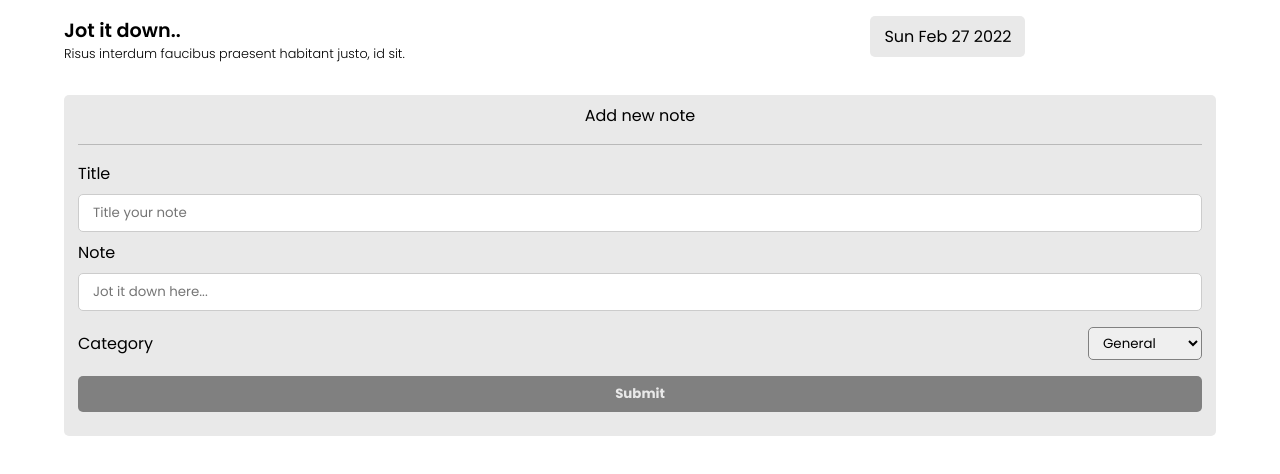
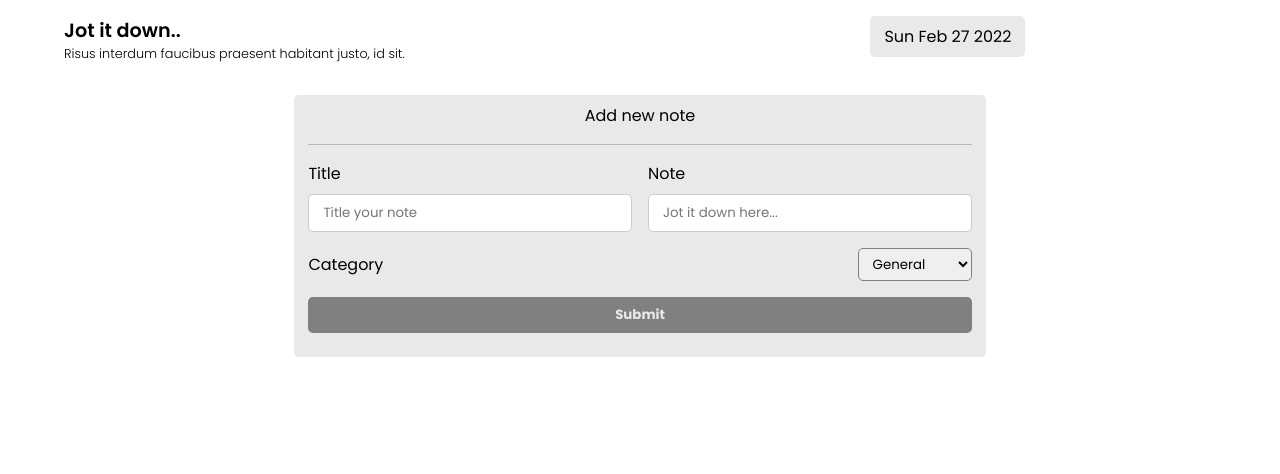
Before and after one commit to m-oniqu3/jot-react, a React (Create React App) app: page / in a window 1280 px wide. Both pictures are taken after a click on the element "Add new note". Shown: the top 474 px of the page. Built offline with nearby package versions, Linux system fonts and the light colour scheme; the HTML template or start-up script is replaced by a standard one.

Commit message:
added media queries + localStorage

```diff
--- a/src/App.js
+++ b/src/App.js
@@ -1,4 +1,4 @@
-import React, { useState } from "react";
+import React, { useEffect, useState } from "react";
 import "./App.css";
 import Header from "./components/header/Header";
 //import Navigation from "./components/nav/Navigation";
@@ -9,14 +9,33 @@ function App() {
   //states
   const [receivedNote, setReceivedNote] = useState([]);
 
+  useEffect(() => {
+    getNotes();
+  }, []);
+
+  useEffect(() => {
+    localStorage.setItem("notes", JSON.stringify(receivedNote));
+  }, [receivedNote]);
+
   //create an array of objects with the notes
-  const sendNoteHandler = (note) =>
+  const sendNoteHandler = (note) => {
     setReceivedNote((previousNotes) => [note, ...previousNotes]);
+  };
 
   //delete the selcted note and update the state
-  const deleteNoteHandler = (note) =>
+  const deleteNoteHandler = (note) => {
     setReceivedNote(receivedNote.filter((orignalNote) => orignalNote !== note));
+    localStorage.removeItem(note);
+  };
 
+  const getNotes = () => {
+    if (localStorage.getItem("notes") === null) {
+      localStorage.setItem("notes", JSON.stringify([]));
+    } else {
+      let storage = JSON.parse(localStorage.getItem("notes"));
+      setReceivedNote(storage);
+    }
+  };
   return (
     <div className="container">
       {/* <div className="nav">
--- a/src/components/notes/Form.js
+++ b/src/components/notes/Form.js
@@ -9,7 +9,6 @@ const Form = ({ sendNote }) => {
   const [categoryChosen, setCategoryChosen] = useState("");
   const [timeStamp, setTimeStamp] = useState("");
   const [currentTime, setCurrentTime] = useState("");
-
   const [showForm, setShowForm] = useState(false);
   const ref = useRef();
 
@@ -75,6 +74,8 @@ const Form = ({ sendNote }) => {
       {/* /if showForm is true / if the section is clicked on then show the form */}
       {showForm && (
         <form onSubmit={formSubmitHandler}>
+          <section className={styled.inputs}>
+            <article className={styled.field}>
               <label htmlFor="title">Title</label>
               <input
                 type="text"
@@ -83,7 +84,9 @@ const Form = ({ sendNote }) => {
                 value={title}
                 onChange={(e) => setTitle(e.target.value)}
               />
+            </article>
 
+            <article className={styled.field}>
               <label htmlFor="note">Note</label>
               <input
                 type="text"
@@ -92,6 +95,8 @@ const Form = ({ sendNote }) => {
                 value={note}
                 onChange={noteHandler}
               />
+            </article>
+          </section>
 
           {/* get the selected category from the dropdown componentand send it to the form component (parent) */}
           <Dropdown sendCategory={categoryHandler} />
--- a/src/components/notes/Form.module.css
+++ b/src/components/notes/Form.module.css
@@ -36,3 +36,25 @@ input[type="text"] {
   color: #e9e9e9;
   background-color: gray;
 }
+
+/* Media Queries */
+
+@media (min-width: 768px) {
+  .formWrap {
+    width: 60%;
+    margin: 2rem auto;
+  }
+}
+
+@media (min-width: 1024px) {
+  .inputs {
+    display: flex;
+    justify-content: space-between;
+    column-gap: 1rem;
+  }
+  .field {
+    display: flex;
+    flex-direction: column;
+    width: 100%;
+  }
+}
--- a/src/components/notes/NoteList.module.css
+++ b/src/components/notes/NoteList.module.css
@@ -21,7 +21,7 @@
 
 .delete {
   padding: 8px 14px;
-  border: 1px solid #ccc;
+  border: none;
   border-radius: 5px;
   font-weight: 700;
   background-color: #e9e9e9;
```
Lines whose indentation alone changed are shown as unchanged.
